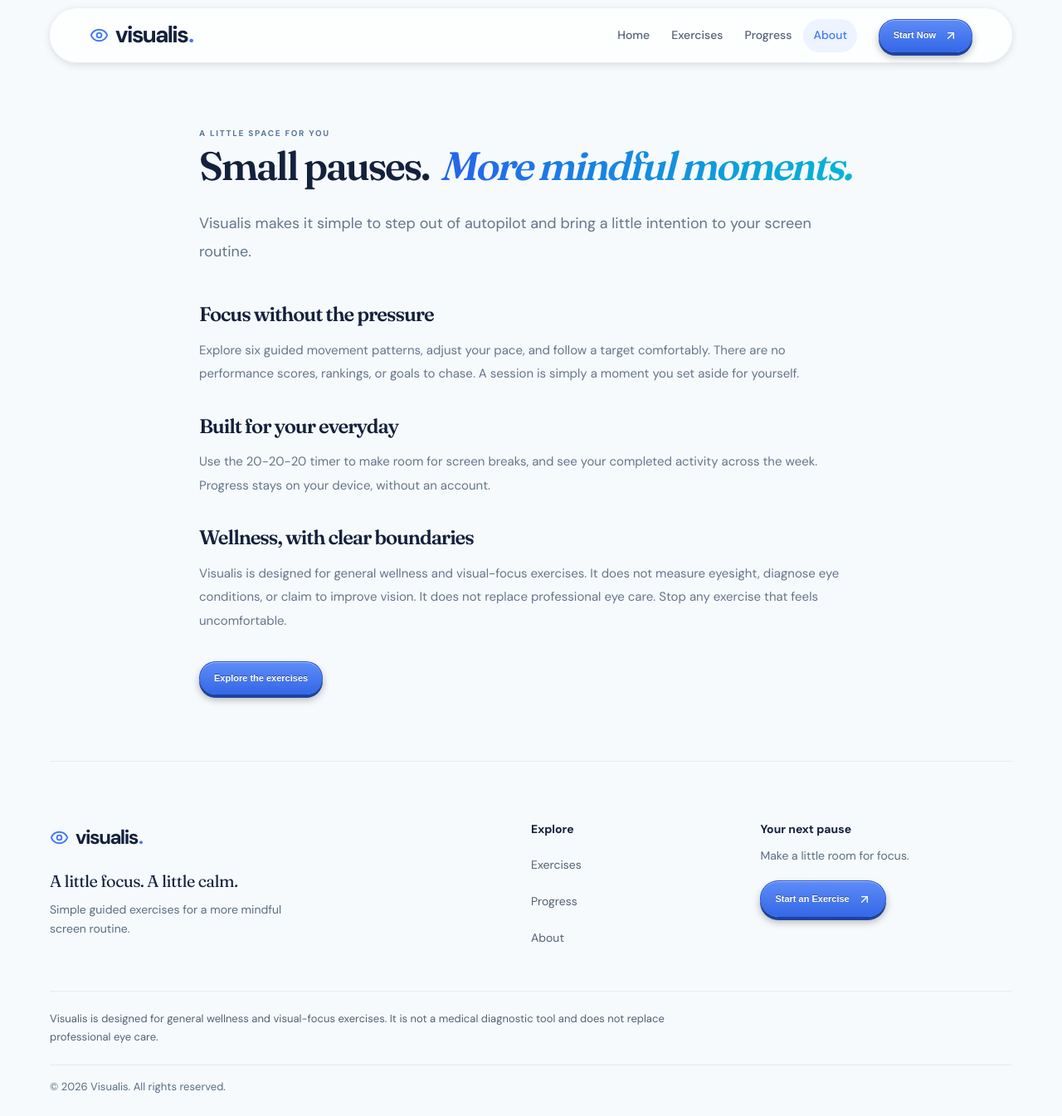
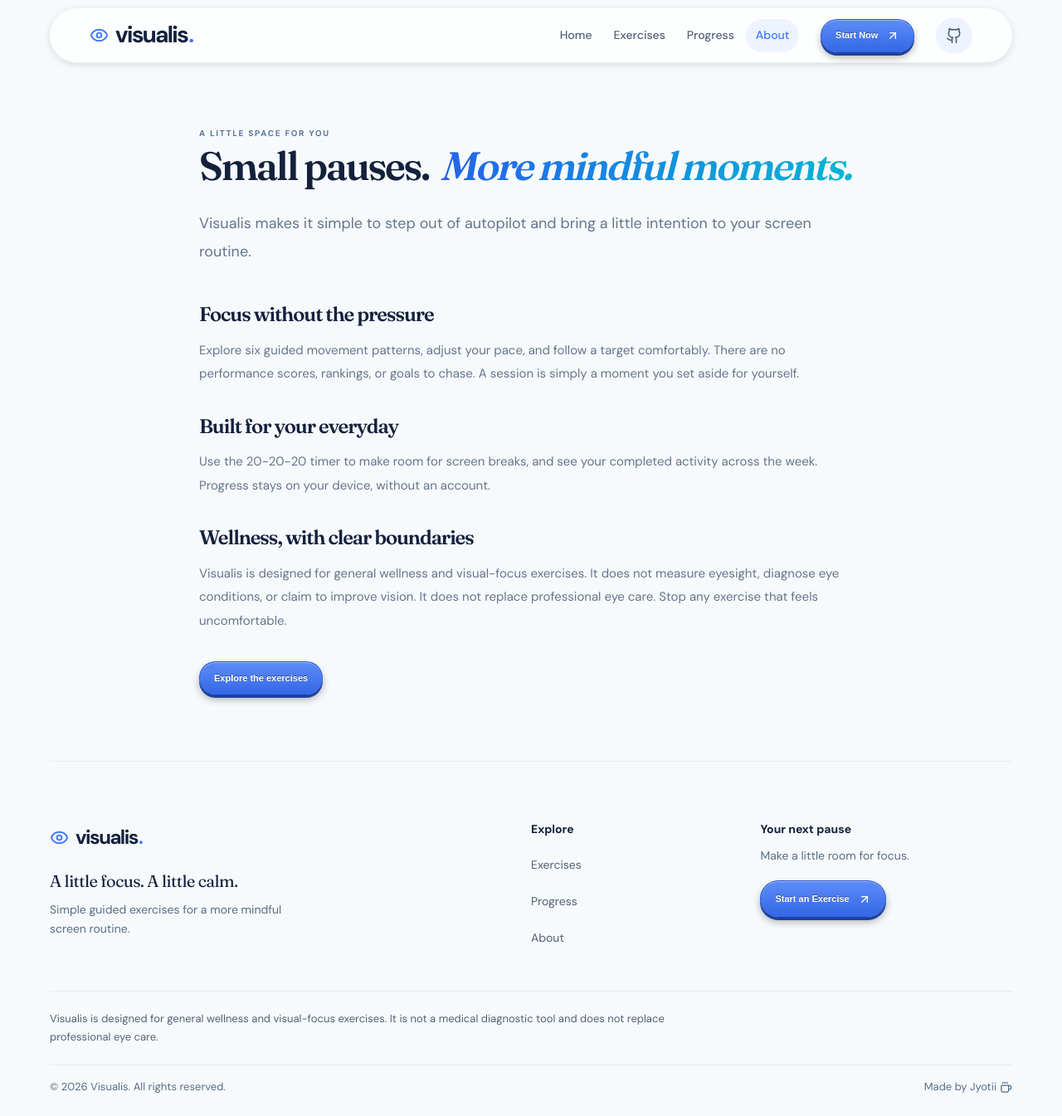
Before and after one commit to Jyoti-bhardwaj0147/visualis, a Next.js app: page /about in a window 1280 px wide. Shown: the whole page at 83% size. Built offline with nearby package versions, Linux system fonts and the light colour scheme.

Commit message:
Linked creator attribution and GitHub link styles

```diff
--- a/app/globals.css
+++ b/app/globals.css
@@ -375,6 +375,23 @@ body:has(.focus-screen) > .header {
   font-size: 11px;
   border-radius: 45px;
 }
+.header-github-link {
+  display: inline-flex;
+  align-items: center;
+  justify-content: center;
+  min-width: 44px;
+  min-height: 44px;
+  flex-shrink: 0;
+  border-radius: 50%;
+  color: #536177;
+  transition: color 200ms ease, background-color 200ms ease;
+  background-color: #edf4ff;
+}
+.header-github-link:hover,
+.header-github-link:focus-visible {
+  color: #235cec;
+  background-color: #42c4df1f;
+}
 .icon-button {
   border: 1px solid var(--line);
   background: white;
@@ -407,7 +424,7 @@ body:has(.focus-screen) > .header {
   background: var(--surface);
   box-shadow: 0 15px 35px #14213d1a;
 }
-.mobile-nav-panel > a:not(.mobile-nav-cta) {
+.mobile-nav-panel > a:not(.mobile-nav-cta):not(.mobile-nav-github) {
   display: flex;
   align-items: center;
   min-height: 44px;
@@ -417,7 +434,7 @@ body:has(.focus-screen) > .header {
   font-size: 0.9375rem;
   font-weight: 500;
 }
-.mobile-nav-panel > a:not(.mobile-nav-cta):hover,
+.mobile-nav-panel > a:not(.mobile-nav-cta):not(.mobile-nav-github):hover,
 .mobile-nav-panel > a[aria-current] {
   background: #edf4ff;
   color: #235cec;
@@ -429,8 +446,9 @@ body:has(.focus-screen) > .header {
   margin-top: 6px;
   font-size: 0.875rem;
 }
+.mobile-nav-github { align-self: flex-start; }
 @container header-nav (min-width: 25.001rem) {
-  .mobile-nav-cta { display: none; }
+  .mobile-nav-cta, .mobile-nav-github { display: none; }
 }
 @container header-nav (max-width: 55rem) {
   .nav-links { display: none; }
@@ -439,6 +457,7 @@ body:has(.focus-screen) > .header {
 }
 @container header-nav (max-width: 25rem) {
   .nav-cta { display: none; }
+  .nav-github { display: none; }
   .mobile-menu { margin-left: auto; }
 }
 .hero-background {
@@ -1397,6 +1416,21 @@ body:has(.focus-screen) > .header {
   padding-top: 16px;
   color: #536177;
   font-size: 13px;
+}
+.footer-credit-link {
+  display: inline-flex;
+  align-items: center;
+  gap: 4px;
+  color: inherit;
+  text-decoration: underline;
+  text-decoration-color: transparent;
+  text-underline-offset: 3px;
+  transition: color 200ms ease, text-decoration-color 200ms ease;
+}
+.footer-credit-link:hover,
+.footer-credit-link:focus-visible {
+  color: #235cec;
+  text-decoration-color: currentColor;
 }
 @media (max-width: 900px) {
   .footer-top { grid-template-columns: minmax(0, 1fr) minmax(150px, 0.7fr); }
--- a/components/layout/Footer.tsx
+++ b/components/layout/Footer.tsx
@@ -1,7 +1,7 @@
 "use client";
 
 import Link from "next/link";
-import { Eye, ArrowUpRight } from "lucide-react";
+import { Eye, ArrowUpRight, Coffee } from "lucide-react";
 import { useEffect, useState } from "react";
 
 export function Footer() {
@@ -48,7 +48,9 @@ export function Footer() {
 
       <div className="footer-bottom">
         <span suppressHydrationWarning>© {year ?? new Date().getFullYear()} Visualis. All rights reserved.</span>
+        <span>Made by <a className="footer-credit-link" href="https://jyotiibhardwaj.com/" target="_blank" rel="noopener noreferrer">Jyotii <Coffee size={15}  aria-hidden="true" /></a></span>
       </div>
+
     </footer>
   );
 }
--- a/components/layout/Header.tsx
+++ b/components/layout/Header.tsx
@@ -4,7 +4,7 @@ import Link from "next/link";
 import { usePathname } from "next/navigation";
 import { AnimatePresence, motion, useIsPresent, useReducedMotion } from "motion/react";
 import { useEffect, useId, useRef, useState } from "react";
-import { Eye, Menu, X, ArrowUpRight } from "lucide-react";
+import { Eye, Menu, X, ArrowUpRight, Github } from "lucide-react";
 
 const links = [
   ["Home", "/"],
@@ -43,6 +43,9 @@ function MobilePanel({ pathname, reducedMotion, onNavigate }: {
       <Link className="button primary mobile-nav-cta" href="/exercises" onClick={() => onNavigate("/exercises")}>
         Start Now <ArrowUpRight size={16} aria-hidden="true" />
       </Link>
+      <a className="header-github-link mobile-nav-github" href="https://github.com/Jyoti-bhardwaj0147/visualis" target="_blank" rel="noopener noreferrer" aria-label="Visualis on GitHub">
+        <Github size={20} aria-hidden="true" />
+      </a>
     </motion.nav>
   );
 }
@@ -113,6 +116,10 @@ export function Header() {
         <Link className="button primary nav-cta" href="/exercises" onClick={() => closeMenu()}>
           Start Now <ArrowUpRight size={16} aria-hidden="true" />
         </Link>
+        <Link className="header-github-link nav-github" href="https://github.com/Jyoti-bhardwaj0147/visualis" target="_blank" rel="noopener noreferrer" aria-label="Visualis on GitHub">
+          <Github size={20} aria-hidden="true" />
+        </Link>
+
         <button ref={toggleRef} type="button" className="icon-button mobile-menu" onClick={() => setOpen((value) => !value)} aria-label={open ? "Close menu" : "Open menu"} aria-expanded={open} aria-controls={panelId}>
           {open ? <X aria-hidden="true" /> : <Menu aria-hidden="true" />}
         </button>
```
